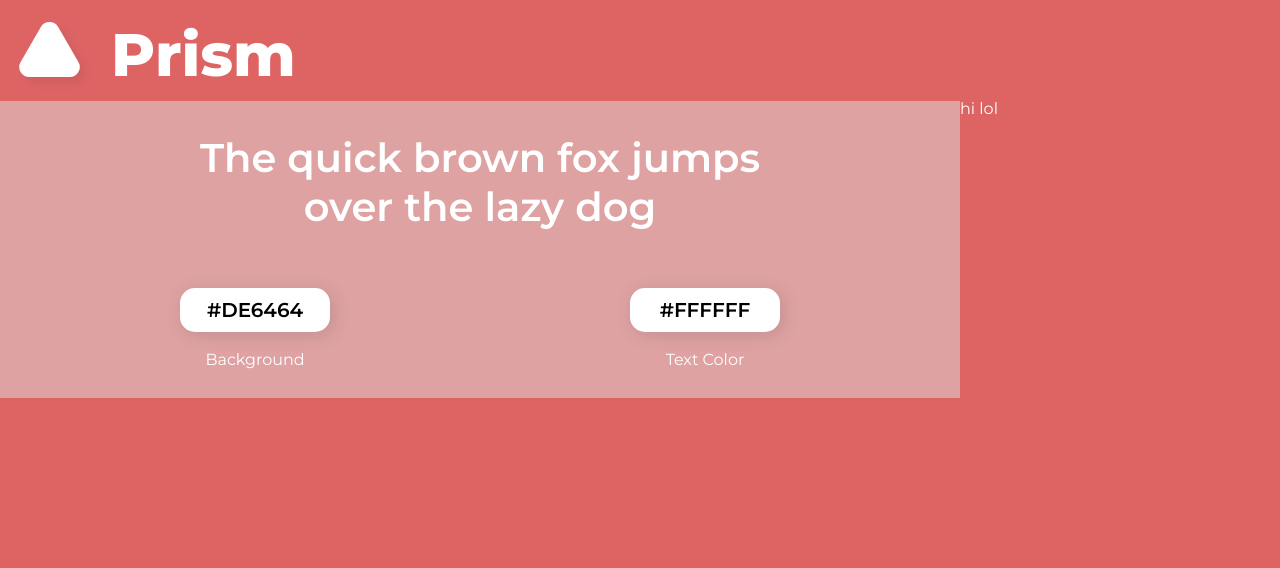
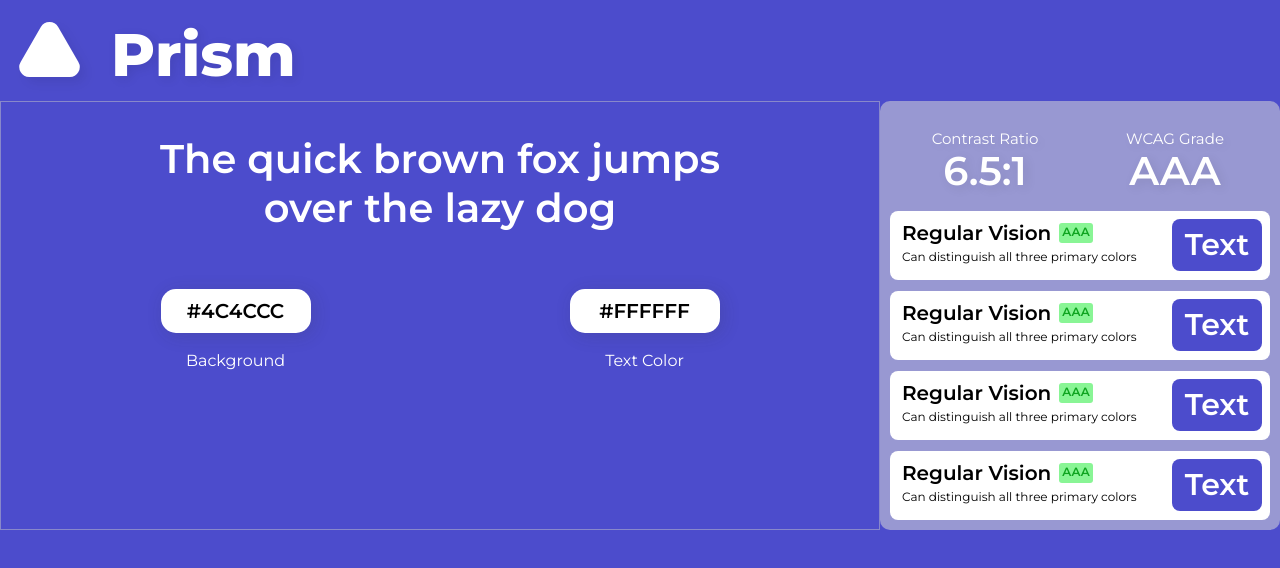
Before and after one commit to bingland/color-accessibility-app, a React (Create React App) app: page / in a window 1280 px wide. Shown: the top 568 px of the page. Built offline with nearby package versions, Linux system fonts and the light colour scheme.

Commit message:
Added EvaluationArea and EvaluationBox components

```diff
--- a/src/App.js
+++ b/src/App.js
@@ -1,29 +1,22 @@
-import React, {useState, useEffect} from 'react';
+import React, { useState } from 'react';
 import './reset.scss'
 import './App.scss'
 
 // figures out the contrast between two hex values
 import chroma from 'chroma-js' // https://vis4.net/chromajs/#quick-start
 
-// converts hex codes into ones that would be seen by people with the different impairments;
-// apply the same process to obtain the color ratios and determine their grade according to the WCC (or whatever it's called)
-import blinder from 'color-blind' // https://github.com/skratchdot/color-blind
-
-// color picker
-// import { SketchPicker } from 'react-color' // https://casesandberg.github.io/react-color/
-
 // COMPONENTS
 import Background from './components/Background/Background'
 import Header from './components/Header/Header'
 import ActionArea from './components/ActionArea/ActionArea'
+import EvaluationArea from './components/EvaluationArea/EvaluationArea'
 
 const App = () => {
 
-  const [backgroundColor, setBackgroundColor] = useState('#DE6464')
+  const [backgroundColor, setBackgroundColor] = useState('#4C4CCC')
   const [textColor, setTextColor] = useState('#FFFFFF')
 
-  // let chromaColor = chroma('pink').darken().saturate(2).hex()
-  // let blindColor = blinder.protanopia('#42dead')
+  let contrast = chroma.contrast(textColor, backgroundColor).toFixed(1)
 
   return (
     <div className="App" style={{color: textColor}}>
@@ -36,7 +29,11 @@ const App = () => {
           setBackgroundColor={setBackgroundColor}
           setTextColor={setTextColor}
         />
-        <div>hi lol</div>
+        <EvaluationArea
+          contrast={contrast}
+          backgroundColor={backgroundColor}
+          textColor={textColor}
+        />
       </div>
     </div>
   );
--- a/src/App.scss
+++ b/src/App.scss
@@ -6,6 +6,6 @@
 .App {
     .appGrid {
         display: grid;
-        grid-template-columns: 3fr 1fr;
+        grid-template-columns: auto 400px;
     }
 }
--- a/src/components/ActionArea/ActionArea.scss
+++ b/src/components/ActionArea/ActionArea.scss
@@ -1,5 +1,5 @@
 .ActionArea {
-    background-color: rgba(224, 202, 202, 0.616);
+    border: 1px solid rgba(199, 199, 199, 0.486);
     padding: 30px;
     text-align: center;
 
--- a/src/components/ActionArea/ColorInputButton/ColorInputButton.js
+++ b/src/components/ActionArea/ColorInputButton/ColorInputButton.js
@@ -10,7 +10,7 @@ const ColorInputButton = (props) => {
             <button onClick={() => setActive(!active)}>{props.hex}</button>
             <h2>{props.text}</h2>
 
-            { active === true && (
+            { active && (
                 <SketchPicker
                     color= { props.color }
                     onChange = {(color) => { props.trigger(color.hex) }}
--- /dev/null
+++ b/src/components/EvaluationArea/EvaluationArea.js
@@ -0,0 +1,62 @@
+import React from 'react'
+import './EvaluationArea.scss'
+
+// converts hex codes into ones that would be seen by people with the different impairments;
+// apply the same process to obtain the color ratios and determine their grade according to the WCC (or whatever it's called)
+import blinder from 'color-blind' // https://github.com/skratchdot/color-blind
+
+import EvaluationBox from './EvaluationBox/EvaluationBox'
+
+const EvaluationArea = (props) => {
+    // let blindColor = blinder.protanopia('#42dead')
+
+    return (
+        <div className="EvaluationArea">
+            <div className="EvaluationWindow">
+                <div className="scores">
+                    <div className="scoreGrade">
+                        <p>Contrast Ratio</p>
+                        <h2>{props.contrast}:1</h2>
+                    </div>
+                    <div className="scoreGrade">
+                        <p>WCAG Grade</p>
+                        <h2>AAA</h2>
+                    </div>
+                </div>
+
+                <div className="evaluations">
+                    <EvaluationBox
+                        title="Regular Vision"
+                        desc="Can distinguish all three primary colors"
+                        grade="AAA"
+                        backgroundColor={props.backgroundColor}
+                        textColor={props.textColor}
+                    />
+                    <EvaluationBox
+                        title="Regular Vision"
+                        desc="Can distinguish all three primary colors"
+                        grade="AAA"
+                        backgroundColor={props.backgroundColor}
+                        textColor={props.textColor}
+                    />
+                    <EvaluationBox
+                        title="Regular Vision"
+                        desc="Can distinguish all three primary colors"
+                        grade="AAA"
+                        backgroundColor={props.backgroundColor}
+                        textColor={props.textColor}
+                    />
+                    <EvaluationBox
+                        title="Regular Vision"
+                        desc="Can distinguish all three primary colors"
+                        grade="AAA"
+                        backgroundColor={props.backgroundColor}
+                        textColor={props.textColor}
+                    />
+                </div>
+            </div>
+        </div>
+    )
+}
+
+export default EvaluationArea
--- /dev/null
+++ b/src/components/EvaluationArea/EvaluationArea.scss
@@ -0,0 +1,36 @@
+$passGreen: #89F595;
+
+.EvaluationArea {
+
+    .EvaluationWindow {
+        background-color: #d8d8d88a;
+        border-radius: 10px;
+        padding: 10px;
+
+        .scores {
+            display: grid;
+            grid-template-columns: 1fr 1fr;
+            text-align: center;
+            margin: 20px 0;
+
+            .scoreGrade {
+                text-shadow: 3px 3px 11px rgba(0, 0, 0, 0.096);
+                color: white;
+
+                p {
+                    font-size: 15px;
+                    padding-bottom: 5px;
+                    font-weight: 400;
+                }
+                h2 {
+                    font-size: 40px;
+                    font-weight: 600;
+                }
+            }
+        }
+
+        .evaluations {
+
+        }
+    }
+}
--- /dev/null
+++ b/src/components/EvaluationArea/EvaluationBox/EvaluationBox.js
@@ -0,0 +1,23 @@
+import React from 'react'
+import './EvaluationBox.scss'
+
+const EvaluationBox = (props) => {
+    return (
+        <div className="EvaluationBox">
+            <div className="text">
+                <div className="title">
+                    <h2>{props.title}</h2>
+                    <div className="grade">{props.grade}</div>
+                </div>
+                <div className="desc">
+                    <p>{props.desc}</p>
+                </div>
+            </div>
+            <div className="preview" style={{backgroundColor: props.backgroundColor, color: props.textColor}}>
+                <div className="previewText">Text</div>
+            </div>
+        </div>
+    )
+}
+
+export default EvaluationBox
--- /dev/null
+++ b/src/components/EvaluationArea/EvaluationBox/EvaluationBox.scss
@@ -0,0 +1,53 @@
+$passGreen: #89F595;
+
+.EvaluationBox {
+    display: grid;
+    grid-template-columns: auto 90px;
+    padding: 12px;
+    background: white;
+    color: black; // DELETE
+    border-radius: 8px;
+    height: 45px;
+    margin-top: 11px;
+
+    .text {
+        .title {
+            display: flex;
+            h2 {
+                font-weight: 600;
+                font-size: 20px;
+            }
+            .grade {
+                font-weight: 600;
+                background-color: $passGreen;
+                color: darken($passGreen, 40%);
+                font-size: 12px;
+                padding: 3px;
+                border-radius: 3px;
+                margin-left: 8px;
+            }
+        }
+        .desc {
+            padding: 5px;
+            padding-left: 0;
+            padding-right: 15px;
+            p {
+                font-size: 12px;
+                line-height: 1.5;
+            }
+        }
+    }
+    .preview {
+        padding: 4px;
+        top: -4px;
+        right: -4px;
+        position: relative;
+        border-radius: 8px;
+        height: calc(100% - 4px);
+        font-weight: 600;
+        font-size: 30px;
+        display: grid;
+        justify-items: center;
+        align-items: center;
+    }
+}
--- a/src/components/Header/Header.js
+++ b/src/components/Header/Header.js
@@ -15,11 +15,11 @@ const Header = (props) => {
                 </filter>
             </defs>
             <g transform="matrix(1, 0, 0, 1, 0, 0)" filter="url(#Polygon_1)">
-                <path id="Polygon_1-2" data-name="Polygon 1" d="M28.838,15.014a10,10,0,0,1,17.324,0L66.348,50a10,10,0,0,1-8.662,15H17.314A10,10,0,0,1,8.652,50Z" transform="translate(12 12)" fill={props.color}/>
+                <path id="Polygon_1-2" data-name="Polygon 1" d="M28.838,15.014a10,10,0,0,1,17.324,0L66.348,50a10,10,0,0,1-8.662,15H17.314A10,10,0,0,1,8.652,50Z" transform="translate(12 12)" fill="#fff"/>
             </g>
             </svg>
 
-            <h1>Prism</h1>
+            <h1 style={{color: "#fff"}}>Prism</h1>
         </div>
     )
 }
--- a/src/components/Header/Header.scss
+++ b/src/components/Header/Header.scss
@@ -5,6 +5,6 @@
         font-weight: 800;
         font-size: 60px;
         padding-top: 25px;
-        text-shadow: 3px 3px 18px 0px rgba(50, 50, 50, 0.16);
+        text-shadow: 3px 3px 11px rgba(0, 0, 0, 0.096);
     }
 }
```
